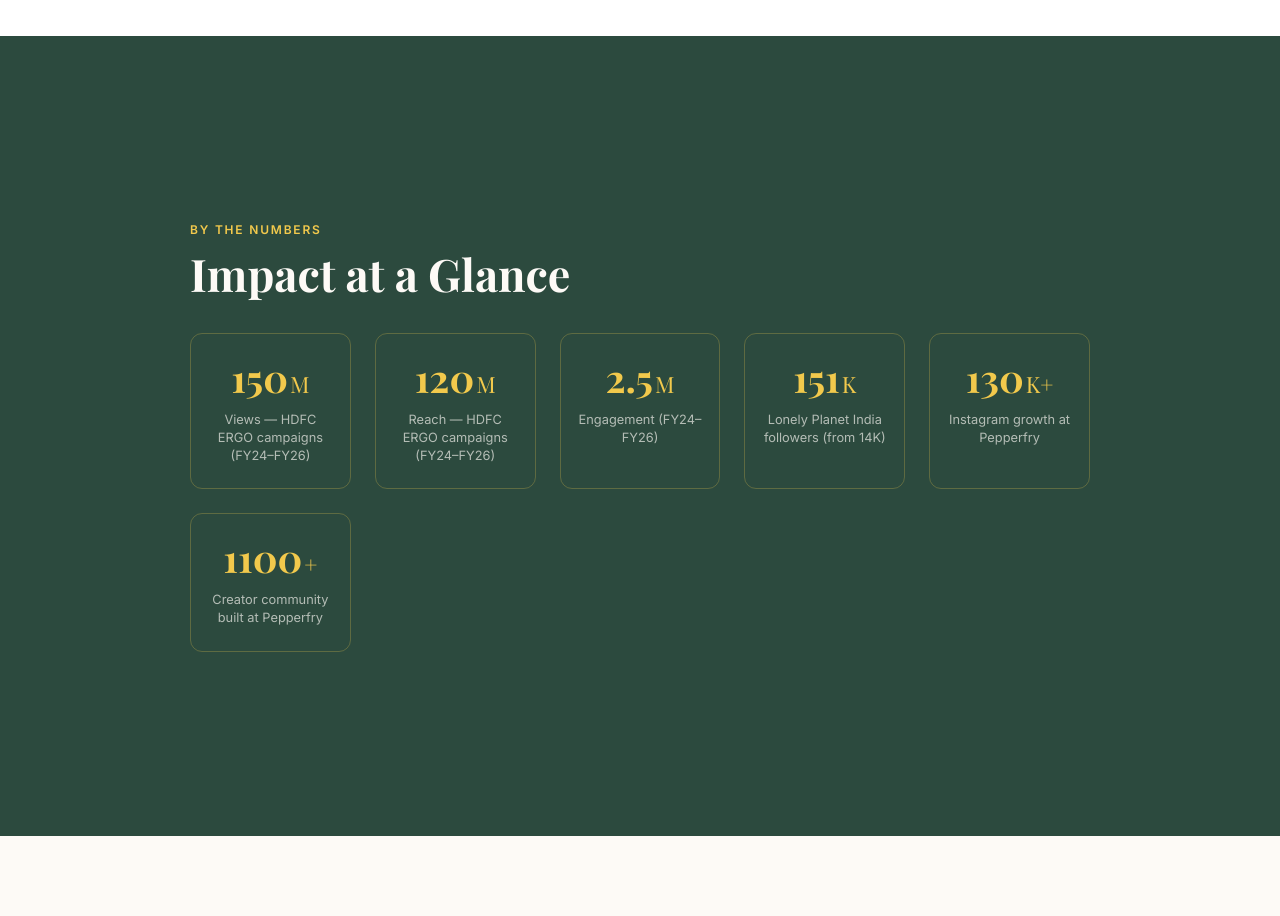
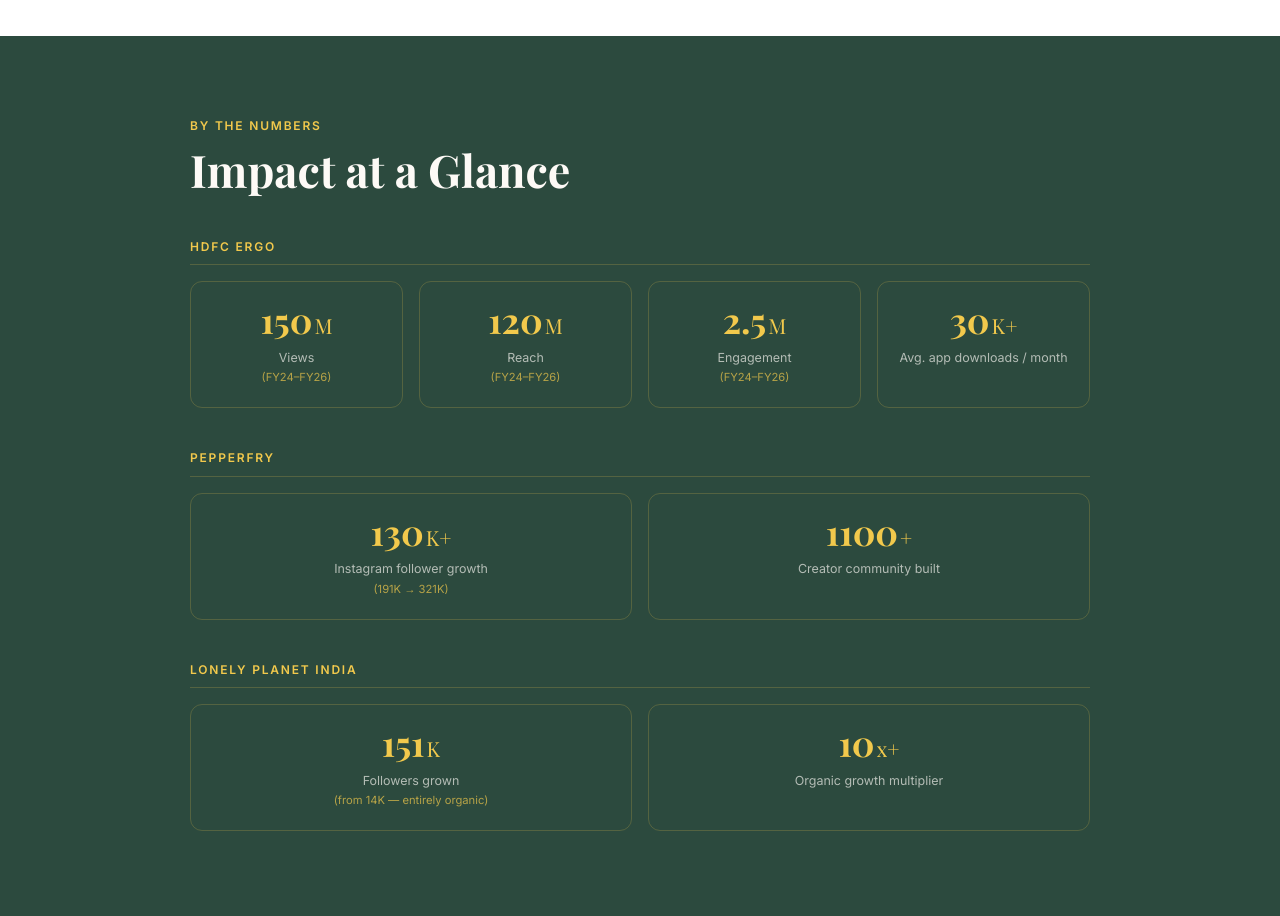
Before and after one commit to aishwaryamenon245-droid/Aishwarya-s-Portfolio, a plain HTML site: page index.html in a window 1280 px wide. Shown: the part 3164-4080 px from the top of the page. Drawn offline with nearby package versions, Linux system fonts and the light colour scheme.

Commit message:
Add files via upload

```diff
--- a/index.html
+++ b/index.html
@@ -18,28 +18,22 @@
 .container{max-width:900px;width:100%}
 .fade-in{opacity:0;transform:translateY(30px);transition:opacity 0.7s ease,transform 0.7s ease}
 .fade-in.visible{opacity:1;transform:translateY(0)}
-
-/* Hero */
 #hero{background:linear-gradient(135deg,#FDFAF6 55%,#EEF3F0);position:relative;overflow:hidden}
+.hero-deco{position:absolute;right:5%;top:50%;transform:translateY(-50%);opacity:0.08;pointer-events:none}
 .hero-eyebrow{font-size:0.85rem;letter-spacing:0.15em;text-transform:uppercase;color:#2C4A3E;margin-bottom:1rem;font-weight:600}
 .hero-name{font-family:'Playfair Display',serif;font-size:clamp(2.5rem,6vw,4.5rem);line-height:1.1;color:#1C1C1C;margin-bottom:1rem}
 .hero-tagline{font-size:1.15rem;color:#D4622D;font-weight:600;margin-bottom:0.75rem}
 .hero-sub{font-size:1rem;color:#555;max-width:520px;margin-bottom:2rem}
-.hero-deco{position:absolute;right:5%;top:50%;transform:translateY(-50%);opacity:0.08;pointer-events:none}
 .btn{display:inline-block;padding:0.8rem 2rem;background:#D4622D;color:#fff;border-radius:50px;text-decoration:none;font-weight:600;font-size:0.9rem;transition:all 0.3s;border:none;cursor:pointer}
 .btn:hover{background:#B8501F;transform:translateY(-2px)}
-.btn-outline{background:transparent;border:2px solid #2C4A3E;color:#2C4A3E;margin-left:1rem}
+.btn-outline{background:transparent;border:2px solid #2C4A3E;color:#2C4A3E}
 .btn-outline:hover{background:#2C4A3E;color:#fff}
-
-/* About */
 #about{background:#fff}
 .section-label{font-size:0.75rem;letter-spacing:0.15em;text-transform:uppercase;color:#2C4A3E;font-weight:600;margin-bottom:0.5rem}
 .section-title{font-family:'Playfair Display',serif;font-size:clamp(1.8rem,4vw,2.8rem);color:#1C1C1C;margin-bottom:2rem;line-height:1.2}
 .about-grid{display:grid;grid-template-columns:1fr 1fr;gap:3rem;align-items:start}
 .about-pill{display:inline-block;padding:0.4rem 1rem;background:#EEF3F0;color:#2C4A3E;border-radius:50px;font-size:0.82rem;font-weight:500;margin:0.25rem 0.25rem 0.25rem 0}
 .about-highlight{border-left:3px solid #D4622D;padding:1rem 1.2rem;background:#FDFAF6;border-radius:0 8px 8px 0;margin-bottom:1rem;font-size:0.95rem;color:#444}
-
-/* Process */
 #process{background:#FDFAF6}
 .process-steps{display:grid;grid-template-columns:repeat(auto-fit,minmax(150px,1fr));gap:1.5rem;margin-top:2rem}
 .process-step{text-align:center;padding:1.5rem 1rem;background:#fff;border-radius:12px;border:1px solid #E2D9CE;transition:all 0.3s}
@@ -47,8 +41,6 @@
 .step-num{font-family:'Playfair Display',serif;font-size:2.2rem;color:#D4622D;font-weight:700;line-height:1}
 .step-icon{font-size:1.4rem;margin-bottom:0.4rem}
 .step-title{font-size:0.82rem;font-weight:600;color:#2C4A3E;margin-top:0.4rem}
-
-/* Case Studies */
 #work{background:#fff}
 .cs-grid{display:grid;grid-template-columns:repeat(auto-fit,minmax(280px,1fr));gap:1.5rem;margin-top:2rem}
 .cs-card{background:#FDFAF6;border-radius:12px;border:1px solid #E2D9CE;overflow:hidden;transition:all 0.3s;cursor:pointer}
@@ -70,24 +62,27 @@
 .cs-bold{font-weight:700;color:#1C1C1C}
 .cs-illus{text-align:center;padding:0.75rem 0 0.5rem;font-size:2rem}
 
-/* Impact */
+/* Impact - revised */
 #impact{background:#2C4A3E;color:#FDFAF6}
 #impact .section-label{color:#F2C94C}
 #impact .section-title{color:#FDFAF6}
-.impact-grid{display:grid;grid-template-columns:repeat(auto-fit,minmax(160px,1fr));gap:1.5rem;margin-top:2rem}
-.impact-item{text-align:center;padding:1.5rem 1rem;border:1px solid rgba(242,201,76,0.25);border-radius:12px;transition:border-color 0.3s,background 0.3s}
+.impact-brand-group{margin-bottom:2.5rem}
+.impact-brand-name{font-size:0.75rem;letter-spacing:0.15em;text-transform:uppercase;color:#F2C94C;font-weight:600;margin-bottom:1rem;padding-bottom:0.5rem;border-bottom:1px solid rgba(242,201,76,0.2)}
+.impact-grid{display:grid;grid-template-columns:repeat(auto-fit,minmax(180px,1fr));gap:1rem}
+.impact-item{text-align:center;padding:1.25rem 1rem;border:1px solid rgba(242,201,76,0.2);border-radius:12px;transition:border-color 0.3s,background 0.3s}
 .impact-item:hover{border-color:#F2C94C;background:rgba(242,201,76,0.06)}
 .impact-num-wrap{display:flex;align-items:baseline;justify-content:center;gap:2px}
-.impact-num{font-family:'Playfair Display',serif;font-size:2.4rem;font-weight:700;color:#F2C94C;line-height:1}
-.impact-suffix{font-family:'Playfair Display',serif;font-size:1.4rem;color:#F2C94C}
-.impact-label{font-size:0.8rem;color:rgba(253,250,246,0.65);margin-top:0.5rem;line-height:1.4}
+.impact-num{font-family:'Playfair Display',serif;font-size:2.2rem;font-weight:700;color:#F2C94C;line-height:1}
+.impact-suffix{font-family:'Playfair Display',serif;font-size:1.3rem;color:#F2C94C}
+.impact-label{font-size:0.78rem;color:rgba(253,250,246,0.65);margin-top:0.4rem;line-height:1.4}
+.impact-fy{font-size:0.7rem;color:rgba(242,201,76,0.7);margin-top:0.2rem}
 
-/* Contact */
 #contact{background:#FDFAF6;text-align:center}
 #contact .section-label{color:#2C4A3E}
 #contact .section-title{margin-bottom:1rem}
 #contact p{color:#666;margin-bottom:2rem}
 .contact-illus{font-size:2.5rem;margin-bottom:1rem}
+.contact-btns{display:flex;gap:1rem;justify-content:center;flex-wrap:wrap}
 
 @media(max-width:640px){
   nav{padding:0.75rem 1rem}
@@ -96,7 +91,6 @@
   .about-grid{grid-template-columns:1fr}
   section{padding:4rem 1.25rem}
   .hero-deco{display:none}
-  .btn-outline{margin-left:0;margin-top:0.75rem}
 }
 </style>
 </head>
@@ -113,7 +107,6 @@
   </ul>
 </nav>
 
-<!-- Hero -->
 <section id="hero">
   <svg class="hero-deco" width="420" height="420" viewBox="0 0 420 420" xmlns="http://www.w3.org/2000/svg">
     <circle cx="210" cy="210" r="180" fill="#2C4A3E"/>
@@ -132,12 +125,11 @@
       <p class="hero-tagline">Driving Growth Across Consumer Categories</p>
       <p class="hero-sub">Brand marketer with 8+ years building relevant brands across FMCD, BFSI, and Travel ecosystems.</p>
       <a href="#work" class="btn">View My Work</a>
-      <a href="#contact" class="btn btn-outline">Get in Touch</a>
+      <a href="#contact" class="btn btn-outline" style="margin-left:1rem">Get in Touch</a>
     </div>
   </div>
 </section>
 
-<!-- About -->
 <section id="about">
   <div class="container fade-in">
     <p class="section-label">Who I Am</p>
@@ -151,31 +143,17 @@
       <div>
         <p style="font-size:0.8rem;color:#888;margin-bottom:0.6rem;font-weight:600;letter-spacing:0.1em;text-transform:uppercase">Industries</p>
         <div>
-          <span class="about-pill">FMCD</span>
-          <span class="about-pill">BFSI</span>
-          <span class="about-pill">Travel</span>
-          <span class="about-pill">Healthcare</span>
-          <span class="about-pill">Eyewear</span>
-          <span class="about-pill">D2C</span>
+          <span class="about-pill">FMCD</span><span class="about-pill">BFSI</span><span class="about-pill">Travel</span><span class="about-pill">Healthcare</span><span class="about-pill">Eyewear</span><span class="about-pill">D2C</span>
         </div>
         <p style="font-size:0.8rem;color:#888;margin:1.1rem 0 0.6rem;font-weight:600;letter-spacing:0.1em;text-transform:uppercase">Skills</p>
         <div>
-          <span class="about-pill">Brand Strategy</span>
-          <span class="about-pill">Social Media</span>
-          <span class="about-pill">Copywriting</span>
-          <span class="about-pill">Content Strategy</span>
-          <span class="about-pill">GTM Strategy</span>
-          <span class="about-pill">Campaign Management</span>
-          <span class="about-pill">Creator Communities</span>
-          <span class="about-pill">Lifecycle Marketing</span>
-          <span class="about-pill">App Growth</span>
+          <span class="about-pill">Brand Strategy</span><span class="about-pill">Social Media</span><span class="about-pill">Copywriting</span><span class="about-pill">Content Strategy</span><span class="about-pill">GTM Strategy</span><span class="about-pill">Campaign Management</span><span class="about-pill">Creator Communities</span><span class="about-pill">Lifecycle Marketing</span><span class="about-pill">App Growth</span>
         </div>
       </div>
     </div>
   </div>
 </section>
 
-<!-- Process -->
 <section id="process">
   <div class="container fade-in">
     <p class="section-label">How I Work</p>
@@ -190,7 +168,6 @@
   </div>
 </section>
 
-<!-- Work -->
 <section id="work">
   <div class="container fade-in">
     <p class="section-label">Case Studies</p>
@@ -199,10 +176,7 @@
 
       <div class="cs-card" onclick="toggleCard(this)">
         <div class="cs-header">
-          <div>
-            <p class="cs-brand">HDFC ERGO</p>
-            <h3 class="cs-title">GTM, App Launch & Growth</h3>
-          </div>
+          <div><p class="cs-brand">HDFC ERGO</p><h3 class="cs-title">GTM, App Launch & Growth</h3></div>
           <div class="cs-toggle">+</div>
         </div>
         <div class="cs-body"><div class="cs-inner">
@@ -212,18 +186,13 @@
             <div class="metric-box"><div class="metric-num">4+</div><div class="metric-label">Rating on App Store & Play Store</div></div>
           </div>
           <p class="cs-detail"><span class="cs-bold">Core GTM member</span> for the HERE health ecosystem app — collaborated with McKinsey, set up CMS and content systems, and licensed expert-led healthcare content.<br><br>Drove app growth through targeted push notifications, lifecycle campaigns, and app download campaigns — resulting in <span class="cs-bold">30K+ average downloads per month</span> and a <span class="cs-bold">4+ rating on both App Store and Play Store</span>.</p>
-          <div style="margin-top:0.75rem">
-            <span class="cs-tag">GTM Strategy</span><span class="cs-tag">App Growth</span><span class="cs-tag">CleverTap</span><span class="cs-tag">McKinsey Collab</span>
-          </div>
+          <div style="margin-top:0.75rem"><span class="cs-tag">GTM Strategy</span><span class="cs-tag">App Growth</span><span class="cs-tag">CleverTap</span><span class="cs-tag">McKinsey Collab</span></div>
         </div></div>
       </div>
 
       <div class="cs-card" onclick="toggleCard(this)">
         <div class="cs-header">
-          <div>
-            <p class="cs-brand">HDFC ERGO</p>
-            <h3 class="cs-title">Brand Campaigns & Social Media</h3>
-          </div>
+          <div><p class="cs-brand">HDFC ERGO</p><h3 class="cs-title">Brand Campaigns & Social Media</h3></div>
           <div class="cs-toggle">+</div>
         </div>
         <div class="cs-body"><div class="cs-inner">
@@ -238,18 +207,13 @@
           · <span class="cs-bold">Road Safety Campaign</span> — high-reach awareness drive<br>
           · <span class="cs-bold">Metro Station Branding</span> — OOH + digital integration<br>
           · <span class="cs-bold">AI-led Insurance Awareness</span> — innovative format campaign</p>
-          <div style="margin-top:0.75rem">
-            <span class="cs-tag">Social Media</span><span class="cs-tag">Celebrity Campaigns</span><span class="cs-tag">AI Content</span><span class="cs-tag">OOH Branding</span>
-          </div>
+          <div style="margin-top:0.75rem"><span class="cs-tag">Social Media</span><span class="cs-tag">Celebrity Campaigns</span><span class="cs-tag">AI Content</span><span class="cs-tag">OOH Branding</span></div>
         </div></div>
       </div>
 
       <div class="cs-card" onclick="toggleCard(this)">
         <div class="cs-header">
-          <div>
-            <p class="cs-brand">Pepperfry</p>
-            <h3 class="cs-title">Social Growth & Community Building</h3>
-          </div>
+          <div><p class="cs-brand">Pepperfry</p><h3 class="cs-title">Social Growth & Community Building</h3></div>
           <div class="cs-toggle">+</div>
         </div>
         <div class="cs-body"><div class="cs-inner">
@@ -258,40 +222,30 @@
             <div class="metric-box"><div class="metric-num">321K</div><div class="metric-label">Instagram followers (from 191K)</div></div>
             <div class="metric-box"><div class="metric-num">1,100+</div><div class="metric-label">Creator community built</div></div>
           </div>
-          <p class="cs-detail">As Assistant Brand Manager, grew Instagram from 191K to 321K — <span class="cs-bold">largely organically</span>.<br><br><span class="cs-bold">Built a 1,100+ strong creator community from scratch</span> — identifying, onboarding and managing home décor creators to drive UGC and brand affinity at scale. This community became a key engine for organic reach and authentic storytelling.<br><br>Executed <span class="cs-bold">"Why Wait for Diwali"</span> campaign and managed a <span class="cs-bold">₹9Cr celebrity-led integrated campaign</span>.</p>
-          <div style="margin-top:0.75rem">
-            <span class="cs-tag">Community Building</span><span class="cs-tag">Creator Management</span><span class="cs-tag">Organic Growth</span><span class="cs-tag">Integrated Campaigns</span>
-          </div>
+          <p class="cs-detail">As Assistant Brand Manager, grew Instagram from 191K to 321K — <span class="cs-bold">largely organically</span>.<br><br><span class="cs-bold">Built a 1,100+ strong creator community from scratch</span> — identifying, onboarding and managing home décor creators to drive UGC and brand affinity at scale.<br><br>Executed <span class="cs-bold">"Why Wait for Diwali"</span> campaign and managed a <span class="cs-bold">₹9Cr celebrity-led integrated campaign</span>.</p>
+          <div style="margin-top:0.75rem"><span class="cs-tag">Community Building</span><span class="cs-tag">Creator Management</span><span class="cs-tag">Organic Growth</span><span class="cs-tag">Integrated Campaigns</span></div>
         </div></div>
       </div>
 
       <div class="cs-card" onclick="toggleCard(this)">
         <div class="cs-header">
-          <div>
-            <p class="cs-brand">Lenskart</p>
-            <h3 class="cs-title">Campaign & Social Growth</h3>
-          </div>
+          <div><p class="cs-brand">Lenskart</p><h3 class="cs-title">Campaign & Social Growth</h3></div>
           <div class="cs-toggle">+</div>
         </div>
         <div class="cs-body"><div class="cs-inner">
           <div class="cs-illus">👓</div>
           <div class="cs-metrics">
             <div class="metric-box"><div class="metric-num">60–70K</div><div class="metric-label">Follower growth in 1 year</div></div>
-            <div class="metric-box"><div class="metric-num">2.0</div><div class="metric-label">Nazar Hati, Durghatna Ghati — campaign edition</div></div>
+            <div class="metric-box"><div class="metric-num">2.0</div><div class="metric-label">Nazar Hati, Durghatna Ghati — edition</div></div>
           </div>
-          <p class="cs-detail">Led <span class="cs-bold">"Nazar Hati, Durghatna Ghati 2.0"</span> — a road safety campaign that drove brand awareness and meaningful social growth.<br><br>Grew social media following by <span class="cs-bold">60–70K in a span of 1 year</span> through campaign work and content strategy. Transitioned from content to a full marketing role.</p>
-          <div style="margin-top:0.75rem">
-            <span class="cs-tag">Nazar Hati Campaign</span><span class="cs-tag">Road Safety</span><span class="cs-tag">Social Growth</span>
-          </div>
+          <p class="cs-detail">Led <span class="cs-bold">"Nazar Hati, Durghatna Ghati 2.0"</span> — a road safety campaign that drove brand awareness and meaningful social growth.<br><br>Grew social media following by <span class="cs-bold">60–70K in a span of 1 year</span> through campaign work and content strategy.</p>
+          <div style="margin-top:0.75rem"><span class="cs-tag">Nazar Hati Campaign</span><span class="cs-tag">Road Safety</span><span class="cs-tag">Social Growth</span></div>
         </div></div>
       </div>
 
       <div class="cs-card" onclick="toggleCard(this)">
         <div class="cs-header">
-          <div>
-            <p class="cs-brand">Lonely Planet India</p>
-            <h3 class="cs-title">Organic Community Growth</h3>
-          </div>
+          <div><p class="cs-brand">Lonely Planet India</p><h3 class="cs-title">Organic Community Growth</h3></div>
           <div class="cs-toggle">+</div>
         </div>
         <div class="cs-body"><div class="cs-inner">
@@ -301,9 +255,7 @@
             <div class="metric-box"><div class="metric-num">10x+</div><div class="metric-label">Organic growth</div></div>
           </div>
           <p class="cs-detail">Grew Lonely Planet India's social media from <span class="cs-bold">14K to 151K followers entirely organically</span> — through UGC-led community building and editorial content strategy.<br><br>Built a highly engaged travel community by combining user-generated content with curated editorial storytelling.</p>
-          <div style="margin-top:0.75rem">
-            <span class="cs-tag">Organic Growth</span><span class="cs-tag">UGC Strategy</span><span class="cs-tag">Community Building</span><span class="cs-tag">Editorial Content</span>
-          </div>
+          <div style="margin-top:0.75rem"><span class="cs-tag">Organic Growth</span><span class="cs-tag">UGC Strategy</span><span class="cs-tag">Community Building</span><span class="cs-tag">Editorial Content</span></div>
         </div></div>
       </div>
 
@@ -311,49 +263,83 @@
   </div>
 </section>
 
-<!-- Impact -->
+<!-- Impact - redesigned with brand grouping -->
 <section id="impact">
   <div class="container fade-in">
     <p class="section-label">By the Numbers</p>
-    <h2 class="section-title">Impact at a Glance</h2>
+    <h2 class="section-title" style="margin-bottom:2.5rem">Impact at a Glance</h2>
+
+    <div class="impact-brand-group">
+      <div class="impact-brand-name">HDFC ERGO</div>
       <div class="impact-grid">
         <div class="impact-item">
           <div class="impact-num-wrap"><div class="impact-num counter" data-target="150">0</div><div class="impact-suffix">M</div></div>
-        <div class="impact-label">Views — HDFC ERGO campaigns (FY24–FY26)</div>
+          <div class="impact-label">Views</div>
+          <div class="impact-fy">(FY24–FY26)</div>
         </div>
         <div class="impact-item">
           <div class="impact-num-wrap"><div class="impact-num counter" data-target="120">0</div><div class="impact-suffix">M</div></div>
-        <div class="impact-label">Reach — HDFC ERGO campaigns (FY24–FY26)</div>
+          <div class="impact-label">Reach</div>
+          <div class="impact-fy">(FY24–FY26)</div>
         </div>
         <div class="impact-item">
           <div class="impact-num-wrap"><div class="impact-num counter" data-target="2.5">0</div><div class="impact-suffix">M</div></div>
-        <div class="impact-label">Engagement (FY24–FY26)</div>
+          <div class="impact-label">Engagement</div>
+          <div class="impact-fy">(FY24–FY26)</div>
         </div>
         <div class="impact-item">
-        <div class="impact-num-wrap"><div class="impact-num counter" data-target="151">0</div><div class="impact-suffix">K</div></div>
-        <div class="impact-label">Lonely Planet India followers (from 14K)</div>
+          <div class="impact-num-wrap"><div class="impact-num counter" data-target="30">0</div><div class="impact-suffix">K+</div></div>
+          <div class="impact-label">Avg. app downloads / month</div>
+          <div class="impact-fy">&nbsp;</div>
         </div>
+      </div>
+    </div>
+
+    <div class="impact-brand-group">
+      <div class="impact-brand-name">Pepperfry</div>
+      <div class="impact-grid">
         <div class="impact-item">
           <div class="impact-num-wrap"><div class="impact-num counter" data-target="130">0</div><div class="impact-suffix">K+</div></div>
-        <div class="impact-label">Instagram growth at Pepperfry</div>
+          <div class="impact-label">Instagram follower growth</div>
+          <div class="impact-fy">(191K → 321K)</div>
         </div>
         <div class="impact-item">
           <div class="impact-num-wrap"><div class="impact-num counter" data-target="1100">0</div><div class="impact-suffix">+</div></div>
-        <div class="impact-label">Creator community built at Pepperfry</div>
+          <div class="impact-label">Creator community built</div>
+          <div class="impact-fy">&nbsp;</div>
         </div>
       </div>
     </div>
+
+    <div class="impact-brand-group">
+      <div class="impact-brand-name">Lonely Planet India</div>
+      <div class="impact-grid">
+        <div class="impact-item">
+          <div class="impact-num-wrap"><div class="impact-num counter" data-target="151">0</div><div class="impact-suffix">K</div></div>
+          <div class="impact-label">Followers grown</div>
+          <div class="impact-fy">(from 14K — entirely organic)</div>
+        </div>
+        <div class="impact-item">
+          <div class="impact-num-wrap"><div class="impact-num counter" data-target="10">0</div><div class="impact-suffix">x+</div></div>
+          <div class="impact-label">Organic growth multiplier</div>
+          <div class="impact-fy">&nbsp;</div>
+        </div>
+      </div>
+    </div>
+
+  </div>
 </section>
 
-<!-- Contact -->
 <section id="contact">
   <div class="container fade-in">
     <div class="contact-illus">👋</div>
     <p class="section-label">Get in Touch</p>
     <h2 class="section-title">Let's Build Something Together</h2>
     <p>Open to brand strategy, social media, and growth roles across consumer categories.</p>
-    <a href="mailto:aishwarya.menon245@gmail.com" class="btn">aishwarya.menon245@gmail.com</a>
-    <a href="https://www.linkedin.com/in/aishwarya-menon245" target="_blank" class="btn btn-outline" style="display:inline-block;margin-top:0.75rem">LinkedIn</a>
+    <div class="contact-btns">
+      <a href="mailto:aishwarya.menon245@gmail.com" class="btn">Email Me</a>
+      <a href="https://www.linkedin.com/in/aishwarya-menon-09546ba4/" target="_blank" class="btn btn-outline">LinkedIn</a>
+    </div>
   </div>
 </section>
 
```
Lines whose indentation alone changed are shown as unchanged.
